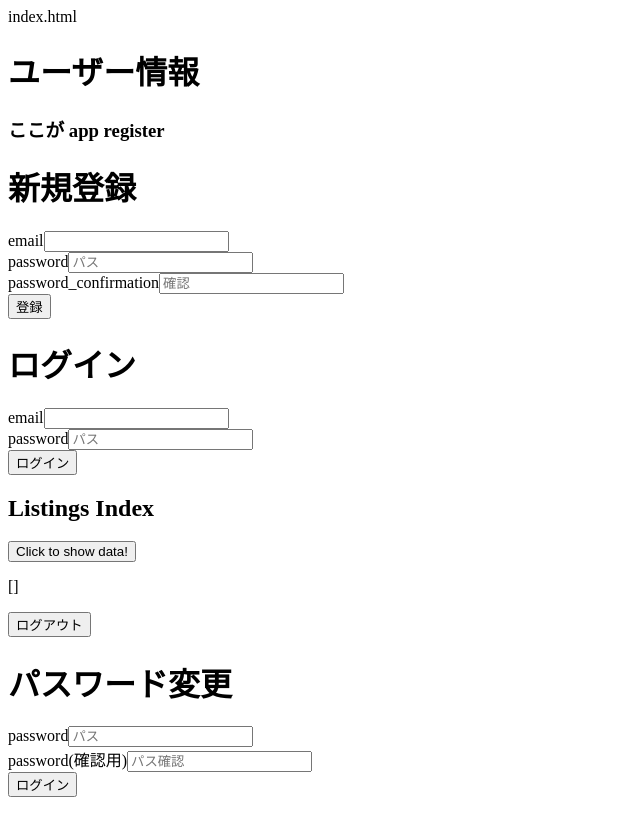
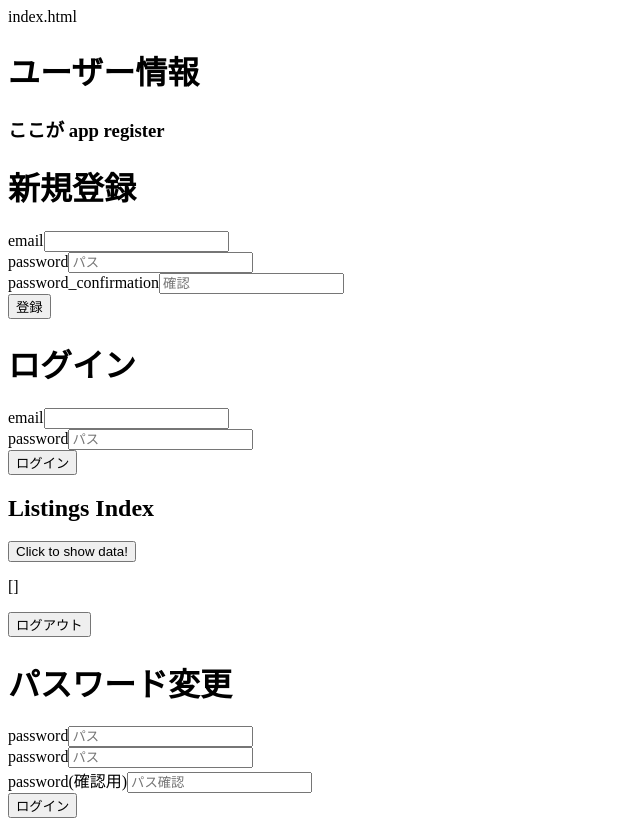
Before and after one commit to hiyashikyuri/angular-auth, an Angular app: page / in a window 1280 px wide. Shown: the whole page, without its empty margins (0-640 px from the left). Before the commit the page ends 805 px from the top, so only its background shows below. Built offline with nearby package versions, Linux system fonts and the light colour scheme.

Commit message:
changed header names

```diff
--- a/src/app/change-password/change-password.component.html
+++ b/src/app/change-password/change-password.component.html
@@ -2,13 +2,18 @@
 
 
 <div class="form-group">
-  <label>password</label>
+  <label for="passwordCurrent">password</label>
+  <input type="password" class="form-control" [(ngModel)]="newPassword.passwordCurrent" id="passwordCurrent"
+         placeholder="パス">
+</div>
+<div class="form-group">
+  <label for="password">password</label>
   <input type="password" class="form-control" [(ngModel)]="newPassword.password" id="password"
          placeholder="パス">
 </div>
 <div class="form-group">
-  <label>password(確認用)</label>
-  <input type="password" class="form-control" [(ngModel)]="newPassword.password_confirmation" id="password_confirmation"
+  <label for="passwordConfirmation">password(確認用)</label>
+  <input type="password" class="form-control" [(ngModel)]="newPassword.passwordConfirmation" id="passwordConfirmation"
          placeholder="パス確認">
 </div>
 
--- a/src/app/change-password/change-password.component.ts
+++ b/src/app/change-password/change-password.component.ts
@@ -20,8 +20,9 @@ export class ChangePasswordComponent implements OnInit {
 
   data(){
     let body = JSON.stringify({
+      'passwordCurrent': this.newPassword.passwordCurrent,
       'password': this.newPassword.password,
-      'password_confirmation': this.newPassword.password_confirmation
+      'passwordConfirmation': this.newPassword.passwordConfirmation
     });
     this.authService.changePassword(body)
   }
--- a/src/app/shared/auth.service.ts
+++ b/src/app/shared/auth.service.ts
@@ -82,8 +82,9 @@ export class AuthService {
       'uid': this.uidInfo(),
       'client': this.clientInfo()
     });
+    console.log(headers);
     let options = new RequestOptions({headers: headers});
-    return this.http.put(this.url + '/auth', body, options).subscribe((response) => {
+    return this.http.put(this.url + '/auth/password', body, options).subscribe((response) => {
       console.log(response.json());
     });
   }
--- a/src/app/shared/password.model.ts
+++ b/src/app/shared/password.model.ts
@@ -1,6 +1,6 @@
 export class Password {
-
-  constructor(public password?: string,
-              public password_confirmation?: string) {
+  constructor(public passwordCurrent?: string,
+              public password?: string,
+              public passwordConfirmation?: string) {
   }
 }
```
